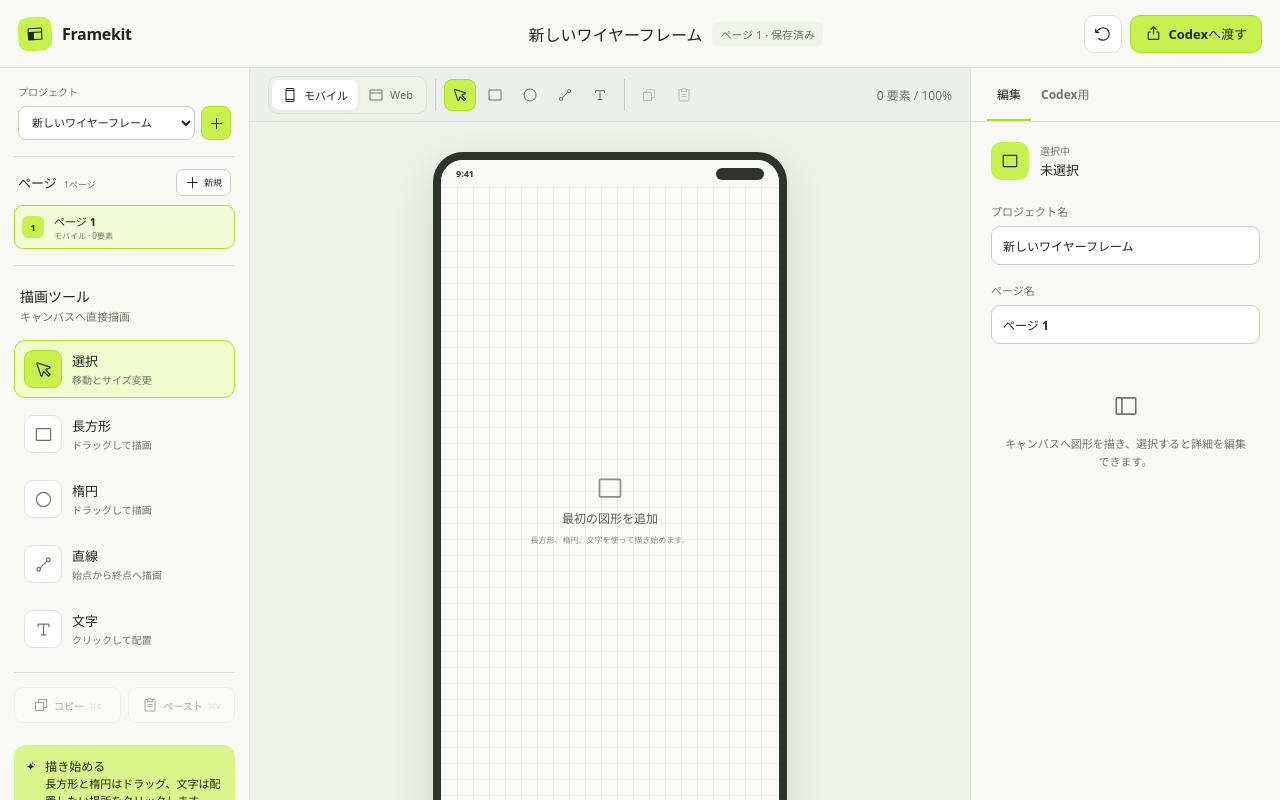
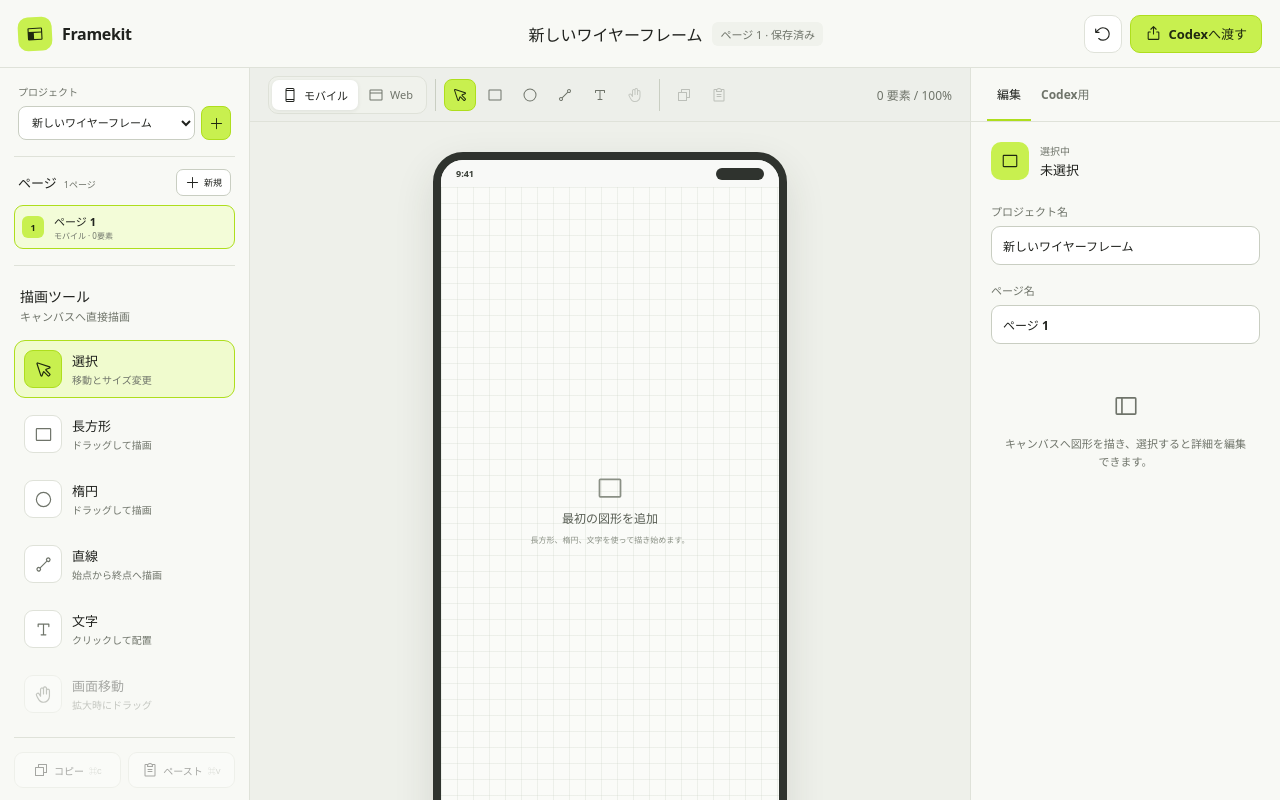
Before and after one commit to kensuke5704/codex-wireframe-studio, a React (Vite) app: page / in a window 1280 px wide. Built offline with nearby package versions, Linux system fonts and the light colour scheme.

Commit message:
Add zoomed canvas panning

```diff
--- a/src/main.jsx
+++ b/src/main.jsx
@@ -12,6 +12,7 @@ import {
   DownloadSimple,
   Export,
   GearSix,
+  Hand,
   Layout,
   LineSegment,
   Plus,
@@ -53,6 +54,7 @@ const DRAW_TOOLS = [
   { id: 'ellipse', label: '楕円', description: 'ドラッグして描画', icon: Circle },
   { id: 'line', label: '直線', description: '始点から終点へ描画', icon: LineSegment },
   { id: 'text', label: '文字', description: 'クリックして配置', icon: TextT },
+  { id: 'pan', label: '画面移動', description: '拡大時にドラッグ', icon: Hand },
 ];
 
 function FreeShape({ shape, active, selectedCount, tool, zoom, onMoveStart, onContextMenu, onChange, onMove, onInteractionEnd, onTextChange }) {
@@ -153,7 +155,9 @@ function App() {
   const drawOrigin = useRef(null);
   const selectionOrigin = useRef(null);
   const groupMove = useRef(null);
+  const panInteraction = useRef(null);
   const stageRef = useRef(null);
+  const screenViewportRef = useRef(null);
   const gestureZoomStart = useRef(1);
   const activeProject = projects.find((project) => project.id === activeProjectId) || projects[0];
   const projectName = activeProject.name;
@@ -218,7 +222,7 @@ function App() {
   useEffect(() => {
     const stage = stageRef.current;
     if (!stage) return undefined;
-    const clampZoom = (value) => Math.min(2, Math.max(.5, value));
+    const clampZoom = (value) => Math.min(2, Math.max(1, value));
     const handleWheel = (event) => {
       if (!event.ctrlKey) return;
       event.preventDefault();
@@ -241,6 +245,12 @@ function App() {
       stage.removeEventListener('gesturechange', handleGestureChange);
     };
   }, [zoom]);
+
+  useEffect(() => {
+    if (zoom > 1) return;
+    if (tool === 'pan') setTool('select');
+    screenViewportRef.current?.scrollTo({ left: 0, top: 0 });
+  }, [zoom, tool]);
 
   useEffect(() => {
     if (!layerMenu) return undefined;
@@ -452,6 +462,7 @@ function App() {
   };
 
   const selectTool = (nextTool) => {
+    if (nextTool === 'pan' && zoom <= 1) return;
     setTool(nextTool);
     if (nextTool !== 'select') {
       setSelectedShapeIds([]);
@@ -466,7 +477,33 @@ function App() {
     return { x: (event.clientX - rect.left) / zoom, y: (event.clientY - rect.top) / zoom };
   };
 
+  const beginPan = (event) => {
+    if (tool !== 'pan' || zoom <= 1 || event.button !== 0) return;
+    event.preventDefault();
+    event.currentTarget.setPointerCapture(event.pointerId);
+    panInteraction.current = {
+      startX: event.clientX,
+      startY: event.clientY,
+      scrollLeft: event.currentTarget.scrollLeft,
+      scrollTop: event.currentTarget.scrollTop,
+    };
+    event.currentTarget.classList.add('is-dragging');
+  };
+
+  const continuePan = (event) => {
+    const pan = panInteraction.current;
+    if (!pan) return;
+    event.currentTarget.scrollLeft = pan.scrollLeft - (event.clientX - pan.startX);
+    event.currentTarget.scrollTop = pan.scrollTop - (event.clientY - pan.startY);
+  };
+
+  const finishPan = (event) => {
+    panInteraction.current = null;
+    event.currentTarget.classList.remove('is-dragging');
+  };
+
   const startDrawing = (event) => {
+    if (tool === 'pan') return;
     if (tool === 'select') {
       setSelectedShapeIds([]);
       return;
@@ -671,7 +708,7 @@ function App() {
             {DRAW_TOOLS.map((item) => {
               const Icon = item.icon;
               return (
-                <button key={item.id} className={tool === item.id ? 'active' : ''} onClick={() => selectTool(item.id)}>
+                <button key={item.id} className={tool === item.id ? 'active' : ''} onClick={() => selectTool(item.id)} disabled={item.id === 'pan' && zoom <= 1}>
                   <span><Icon size={19} /></span>
                   <div><strong>{item.label}</strong><small>{item.description}</small></div>
                 </button>
@@ -690,7 +727,7 @@ function App() {
           <div className="canvas-toolbar">
             <div className="toolbar-left">
               <div className="device-switch"><button className={platform === 'モバイル' ? 'active' : ''} onClick={() => setPlatform('モバイル')}><DeviceMobile size={16} /> モバイル</button><button className={platform === 'Web' ? 'active' : ''} onClick={() => setPlatform('Web')}><Browser size={16} /> Web</button></div>
-              <div className="editor-tools">{DRAW_TOOLS.map((item) => { const Icon = item.icon; return <button key={item.id} className={tool === item.id ? 'active' : ''} onClick={() => selectTool(item.id)} title={item.label} aria-label={item.label}><Icon size={16} /></button>; })}</div>
+              <div className="editor-tools">{DRAW_TOOLS.map((item) => { const Icon = item.icon; return <button key={item.id} className={tool === item.id ? 'active' : ''} onClick={() => selectTool(item.id)} title={item.id === 'pan' && zoom <= 1 ? '100%より拡大すると使用できます' : item.label} aria-label={item.label} disabled={item.id === 'pan' && zoom <= 1}><Icon size={16} /></button>; })}</div>
               <div className="clipboard-tools"><button onClick={copySelectedShape} disabled={!selectedShapes.length} aria-label="図形をコピー"><Copy size={16} /></button><button onClick={pasteShape} disabled={!clipboardShapes.length} aria-label="図形をペースト"><ClipboardText size={16} /></button></div>
             </div>
             <span>{shapes.length} 要素 / {Math.round(zoom * 100)}%</span>
@@ -699,10 +736,10 @@ function App() {
             <div className="zoom-shell">
               <div className="device-frame">
                 <div className="device-chrome">{platform === 'モバイル' ? <><span>9:41</span><i /></> : <><div><i /><i /><i /></div><span>app.local</span></>}</div>
-                <div className="screen-viewport">
+                <div ref={screenViewportRef} className={`screen-viewport ${tool === 'pan' && zoom > 1 ? 'is-pannable' : ''}`} onPointerDown={beginPan} onPointerMove={continuePan} onPointerUp={finishPan} onPointerCancel={finishPan}>
                   <div className="screen blank-screen" style={{ '--canvas-zoom': zoom }} onPointerDown={beginRangeSelection} onPointerMove={continueRangeSelection} onPointerUp={finishRangeSelection}>
                     {!shapes.length && <div className="canvas-empty-hint"><Rectangle size={28} /><strong>最初の図形を追加</strong><span>長方形、楕円、文字を使って描き始めます。</span></div>}
-                    <div className={`free-layer ${tool !== 'select' ? 'is-drawing' : ''}`} onPointerDown={startDrawing} onPointerMove={continueDrawing} onPointerUp={finishDrawing}>
+                    <div className={`free-layer ${['rectangle', 'ellipse', 'line', 'text'].includes(tool) ? 'is-drawing' : ''}`} onPointerDown={startDrawing} onPointerMove={continueDrawing} onPointerUp={finishDrawing}>
                       {shapes.map((shape) => <FreeShape key={shape.id} shape={shape} active={selectedShapeIds.includes(shape.id)} selectedCount={selectedShapeIds.length} tool={tool} zoom={zoom} onMoveStart={(event) => startShapeMove(shape, event)} onContextMenu={(event) => openLayerMenu(shape, event)} onChange={(patch) => updateShape(shape.id, patch)} onMove={(patch) => moveSelectionWithSnap(shape, patch)} onInteractionEnd={() => { groupMove.current = null; setSnapGuides({ x: null, y: null }); }} onTextChange={(text) => updateShape(shape.id, { text })} />)}
                       {draftShape && <div className={`draft-rectangle ${draftShape.type === 'ellipse' ? 'is-ellipse' : ''} ${draftShape.type === 'line' ? 'is-line' : ''}`} style={{ left: draftShape.x, top: draftShape.y, width: draftShape.width, height: draftShape.height, transform: draftShape.type === 'line' ? `rotate(${draftShape.rotation}deg)` : undefined }} />}
                       {snapGuides.x !== null && <div className="snap-guide vertical" style={{ left: snapGuides.x }} />}
--- a/src/styles.css
+++ b/src/styles.css
@@ -83,8 +83,9 @@ button:focus-visible, input:focus-visible, textarea:focus-visible { outline: 3px
 .library-label { padding: 0 6px 7px; color: var(--muted); font-size: 10px; font-weight: 700; }
 .shape-tool-list { display: grid; gap: 7px; }
 .shape-tool-list > button { width: 100%; display: grid; grid-template-columns: 38px 1fr; align-items: center; gap: 10px; padding: 9px; text-align: left; border: 1px solid transparent; border-radius: 11px; background: transparent; color: var(--text); }
-.shape-tool-list > button:hover { border-color: var(--line); background: var(--surface); }
+.shape-tool-list > button:hover:not(:disabled) { border-color: var(--line); background: var(--surface); }
 .shape-tool-list > button.active { border-color: var(--accent-strong); background: color-mix(in srgb, var(--accent) 28%, var(--surface)); }
+.shape-tool-list > button:disabled { cursor: not-allowed; opacity: .38; }
 .shape-tool-list > button > span { width: 38px; height: 38px; display: grid; place-items: center; border: 1px solid var(--line); border-radius: 9px; background: var(--surface); color: var(--muted); }
 .shape-tool-list > button.active > span { border-color: var(--accent-strong); color: var(--on-accent); background: var(--accent); }
 .shape-tool-list > button div { display: flex; min-width: 0; flex-direction: column; gap: 2px; }
@@ -123,8 +124,9 @@ button:focus-visible, input:focus-visible, textarea:focus-visible { outline: 3px
 .device-switch button.active { background: var(--surface); color: var(--text); box-shadow: 0 1px 4px rgba(33, 40, 28, .09); }
 .editor-tools { display: flex; gap: 3px; padding-left: 8px; border-left: 1px solid var(--line-strong); }
 .editor-tools button { width: 32px; height: 32px; display: grid; place-items: center; border: 1px solid transparent; border-radius: 8px; background: transparent; color: var(--muted); }
-.editor-tools button:hover { color: var(--text); background: var(--surface-2); }
+.editor-tools button:hover:not(:disabled) { color: var(--text); background: var(--surface-2); }
 .editor-tools button.active { color: var(--on-accent); background: var(--accent); border-color: var(--accent-strong); }
+.editor-tools button:disabled { cursor: not-allowed; opacity: .32; }
 .clipboard-tools { display: flex; gap: 3px; padding-left: 8px; border-left: 1px solid var(--line-strong); }
 .clipboard-tools button { width: 32px; height: 32px; display: grid; place-items: center; border: 1px solid transparent; border-radius: 8px; background: transparent; color: var(--muted); }
 .clipboard-tools button:hover:not(:disabled) { color: var(--text); background: var(--surface-2); }
@@ -138,6 +140,9 @@ button:focus-visible, input:focus-visible, textarea:focus-visible { outline: 3px
 .device-chrome > div i { width: 7px; height: 7px; background: #c9cec5; border-radius: 50%; }
 .web-stage .device-chrome { justify-content: flex-start; gap: 18px; border-bottom: 1px solid #e5e8e0; }
 .screen-viewport { position: relative; min-height: 0; flex: 1; overflow: auto; background: #fafbf8; }
+.screen-viewport.is-pannable { cursor: grab; touch-action: none; }
+.screen-viewport.is-pannable.is-dragging { cursor: grabbing; }
+.screen-viewport.is-pannable .screen { pointer-events: none; user-select: none; }
 .screen { position: relative; width: 100%; min-height: 645px; background: #fafbf8; color: #242721; padding-bottom: 18px; transform: scale(var(--canvas-zoom)); transform-origin: top left; }
 .blank-screen { padding-bottom: 0; overflow: hidden; background-image: linear-gradient(rgba(215, 220, 210, .38) 1px, transparent 1px), linear-gradient(90deg, rgba(215, 220, 210, .38) 1px, transparent 1px); background-size: 16px 16px; }
 .web-stage .screen { height: 100%; min-height: 0; }
```
